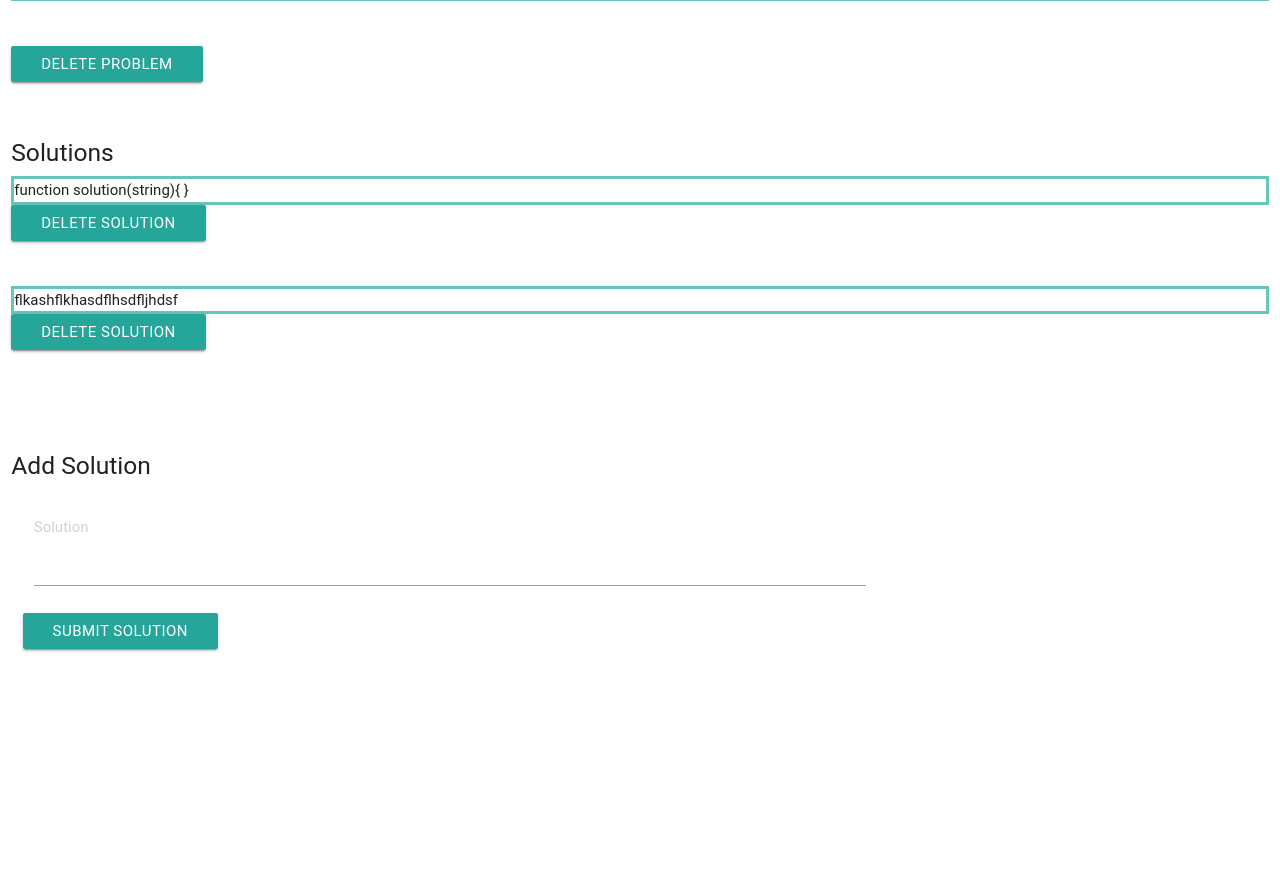
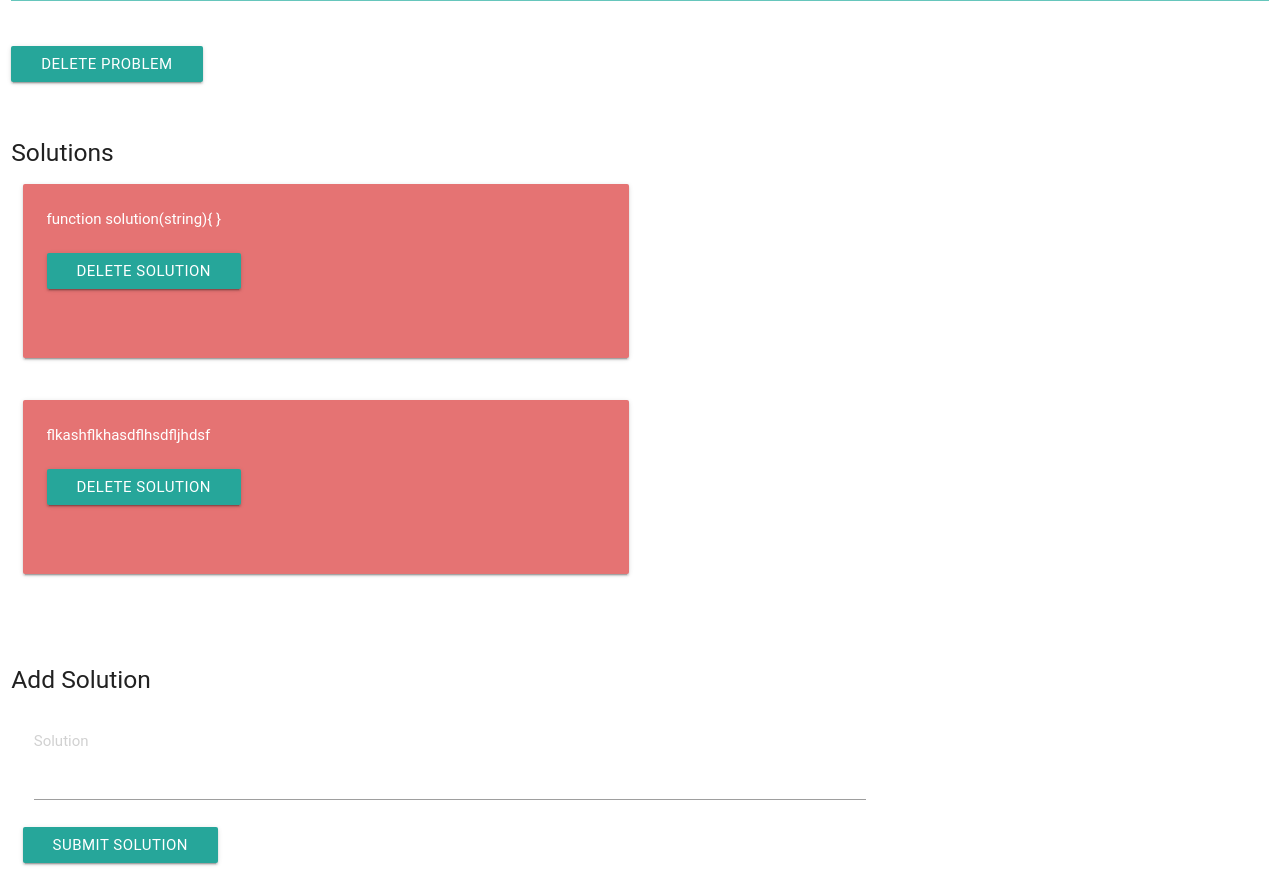
Before and after one commit to trinahaque/Algorithm_Progress_Tracker, a Django app: template apps/algo_app/templates/algo_app/problem.html in a window 1280 px wide. Shown: the part 266-1149 px from the top of the page. Before the commit the page ends 918 px from the top, so only its background shows below. Run offline with Django 3.2, Linux system fonts and the light colour scheme; the template is opened without the code that fills it: values that come from a table or form of the project are taken from there, others are empty; data comes from the database, SQL or seed files in the repository; both versions use the stored data as it was after the commit; parts of the project's set-up code (start-up, migrations or seed data) failed here and were passed over; some libraries are stand-ins or nearby versions; some web fonts are replaced.

Commit message:
added cards for problem solutions

```diff
--- a/apps/algo_app/models.py
+++ b/apps/algo_app/models.py
@@ -127,7 +127,7 @@ class SolutionManager(models.Manager):
         errors = []
 
         if len(solution) < 5:
-            errors.append("Solution needs to be longer than five character")
+            errors.append("Solution needs to be longer than five characters")
         else:
             solution = Solution.objects.create(user=user, problem=problem, solution=solution)
             return (True, solution)
--- a/apps/algo_app/templates/algo_app/problem.html
+++ b/apps/algo_app/templates/algo_app/problem.html
@@ -46,8 +46,15 @@
 
           <h5>Solutions</h5>
           {% for solution in solutions %}
-              <div class="box">{{solution.solution}}</div>
-              <a class="btn waves-effect waves-light" href="/delete_solution/{{solution.id}}/{{solution.problem.id}}">Delete Solution</a><br><br><br>
+          <div class="row">
+             <div class="col s12 m6">
+               <div class="card-panel #e57373 red lighten-2">
+                 <span class="white-text">{{solution.solution}}
+                 </span><br><br>
+                 <a class="btn waves-effect waves-light" href="/delete_solution/{{solution.id}}/{{solution.problem.id}}">Delete Solution</a><br><br><br>
+               </div>
+             </div>
+           </div>
           {% endfor %}<br><br>
 
 
```
Also changed, not shown: db.sqlite3, 1 other file.
